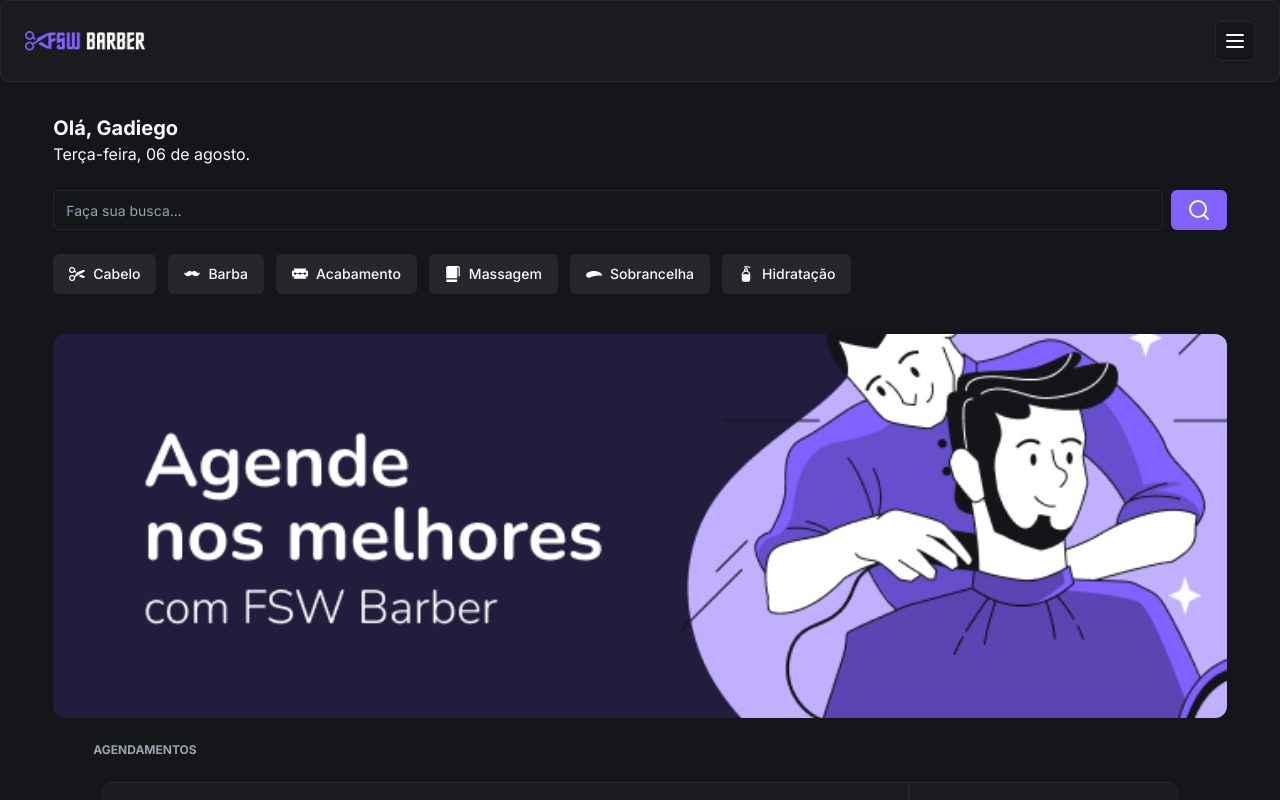
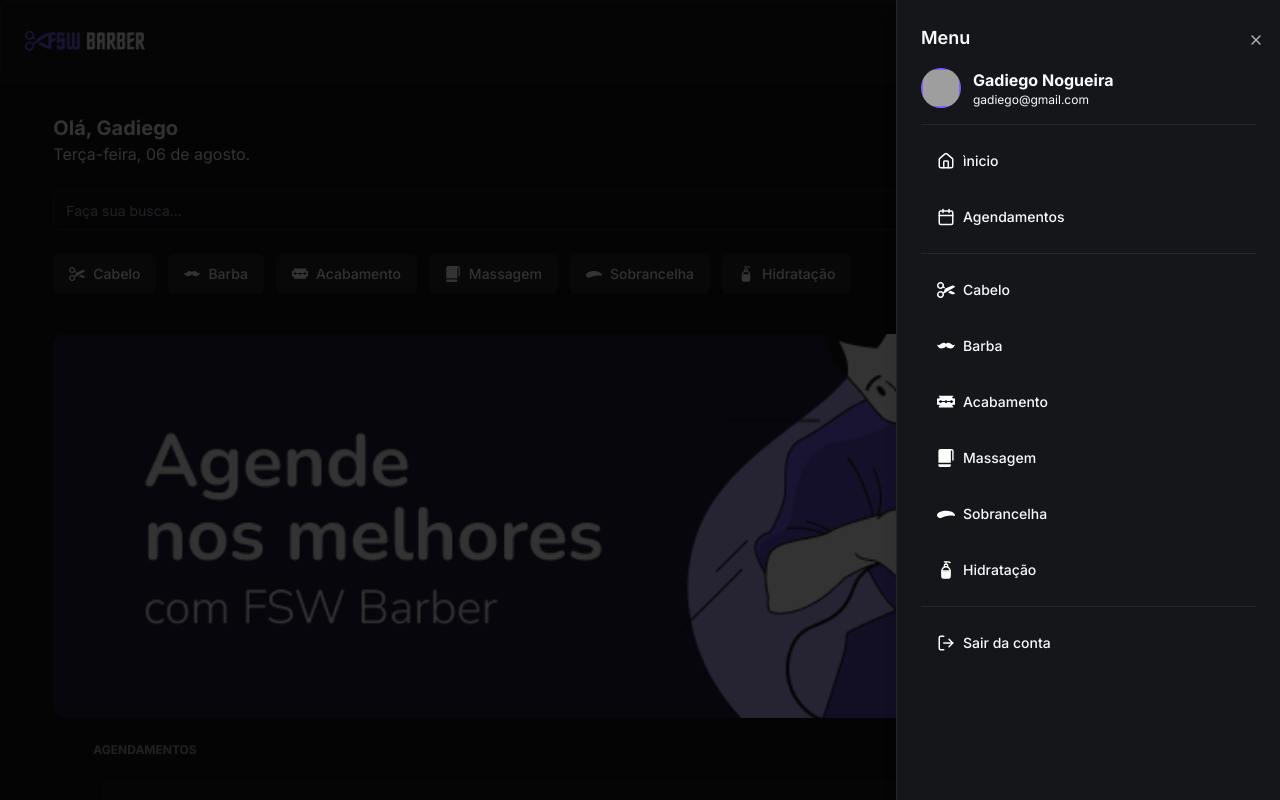
Before and after one commit to GadiegoN/barber-app, a Next.js app: page / in a window 1280 px wide. Both pictures are taken after a click on the button 1235 px from the left and 41 px from the top of the page. Shown: the top 800 px of the page. Built offline with nearby package versions, Linux system fonts and the light colour scheme; no server answers; the database is empty; grey boxes are pictures that could not be loaded.

Commit message:
feat: add sidebar

```diff
--- a/package.json
+++ b/package.json
@@ -15,6 +15,7 @@
   "dependencies": {
     "@prisma/client": "^5.17.0",
     "@radix-ui/react-avatar": "^1.1.0",
+    "@radix-ui/react-dialog": "^1.1.1",
     "@radix-ui/react-scroll-area": "^1.1.0",
     "@radix-ui/react-slot": "^1.1.0",
     "@radix-ui/react-toast": "^1.2.1",
--- a/src/app/barbershops/[id]/page.tsx
+++ b/src/app/barbershops/[id]/page.tsx
@@ -1,8 +1,10 @@
+import { MenuSheet } from "@/components/menu-sheet"
 import { PhoneItem } from "@/components/phone-item"
+import { Separator } from "@/components/separator"
 import { ServiceItem } from "@/components/service-item"
 import { Button } from "@/components/ui/button"
 import { db } from "@/lib/prisma"
-import { ChevronLeft, MapPin, Menu, Star } from "lucide-react"
+import { ChevronLeft, MapPin, Star } from "lucide-react"
 import Image from "next/image"
 import Link from "next/link"
 import { notFound } from "next/navigation"
@@ -52,13 +54,9 @@
             </Link>
           </Button>
 
-          <Button
-            size="icon"
-            variant="secondary"
-            className="absolute right-4 top-4 z-10"
-          >
-            <Menu />
-          </Button>
+          <div className="absolute right-4 top-4 z-10">
+            <MenuSheet />
+          </div>
         </div>
       </div>
 
@@ -75,7 +73,7 @@
         </div>
       </section>
 
-      <div className="flex h-px w-full bg-secondary" />
+      <Separator />
 
       <section className="mx-auto w-11/12 max-w-7xl space-y-2">
         <h2 className="select-none text-xs font-bold uppercase text-gray-400">
@@ -84,7 +82,7 @@
         <p className="text-justify text-sm">{barbershopp.description}</p>
       </section>
 
-      <div className="flex h-px w-full bg-secondary" />
+      <Separator />
 
       <section className="mx-auto w-11/12 max-w-7xl space-y-3">
         <h2 className="select-none text-xs font-bold uppercase text-gray-400">
@@ -94,7 +92,7 @@
           <ServiceItem key={service.id} service={service} />
         ))}
 
-        <div className="flex h-px w-full bg-secondary" />
+        <Separator />
 
         <h2 className="select-none text-xs font-bold uppercase text-gray-400">
           Contato
--- a/src/components/header.tsx
+++ b/src/components/header.tsx
@@ -1,7 +1,6 @@
 import Image from "next/image"
 import { Card, CardContent } from "./ui/card"
-import { Button } from "./ui/button"
-import { Menu } from "lucide-react"
+import { MenuSheet } from "./menu-sheet"
 
 export function Header() {
   return (
@@ -15,9 +14,7 @@
             alt="Logo da barbearia"
           />
 
-          <Button variant="outline" size="icon">
-            <Menu />
-          </Button>
+          <MenuSheet />
         </CardContent>
       </Card>
     </header>
--- /dev/null
+++ b/src/components/menu-sheet.tsx
@@ -0,0 +1,84 @@
+import Image from "next/image"
+import { Button } from "./ui/button"
+import { Calendar, Home, LogOut, Menu } from "lucide-react"
+import {
+  Sheet,
+  SheetContent,
+  SheetTrigger,
+  SheetHeader,
+  SheetTitle,
+  SheetClose,
+} from "./ui/sheet"
+import { Separator } from "./separator"
+import { quickSearchOptions } from "@/constants/search"
+import { Avatar, AvatarFallback, AvatarImage } from "./ui/avatar"
+import Link from "next/link"
+
+export function MenuSheet() {
+  return (
+    <Sheet>
+      <SheetTrigger asChild>
+        <Button variant="outline" size="icon">
+          <Menu />
+        </Button>
+      </SheetTrigger>
+      <SheetContent className="space-y-4 overflow-y-auto">
+        <SheetHeader>
+          <SheetTitle className="text-left">Menu</SheetTitle>
+        </SheetHeader>
+
+        <div className="flex items-center gap-3">
+          <Avatar>
+            <AvatarImage
+              className="border-2 border-primary"
+              src="https://github.com/gadiegon.png"
+            />
+            <AvatarFallback className="border-2 border-primary">
+              GN
+            </AvatarFallback>
+          </Avatar>
+          <div>
+            <p className="font-bold">Gadiego Nogueira</p>
+            <p className="truncate text-xs">gadiego@gmail.com</p>
+          </div>
+        </div>
+
+        <Separator />
+        <div className="flex flex-col gap-4">
+          <SheetClose asChild>
+            <Button asChild className="justify-start gap-2" variant="ghost">
+              <Link href="/">
+                <Home size={18} />
+                ìnicio
+              </Link>
+            </Button>
+          </SheetClose>
+          <Button className="justify-start gap-2" variant="ghost">
+            <Calendar size={18} />
+            Agendamentos
+          </Button>
+        </div>
+        <Separator />
+        <div className="flex flex-col gap-4">
+          {quickSearchOptions.map((option, i) => (
+            <Button key={i} className="justify-start gap-2" variant="ghost">
+              <Image
+                src={option.imageUrl}
+                alt={option.title}
+                height={18}
+                width={18}
+                quality={100}
+              />
+              {option.title}
+            </Button>
+          ))}
+        </div>
+        <Separator />
+        <Button className="justify-start gap-2" variant="ghost">
+          <LogOut size={18} />
+          Sair da conta
+        </Button>
+      </SheetContent>
+    </Sheet>
+  )
+}
--- /dev/null
+++ b/src/components/separator.tsx
@@ -0,0 +1,3 @@
+export function Separator() {
+  return <div className="flex h-px w-full bg-secondary" />
+}
--- /dev/null
+++ b/src/components/ui/sheet.tsx
@@ -0,0 +1,140 @@
+"use client"
+
+import * as React from "react"
+import * as SheetPrimitive from "@radix-ui/react-dialog"
+import { cva, type VariantProps } from "class-variance-authority"
+import { X } from "lucide-react"
+
+import { cn } from "@/lib/utils"
+
+const Sheet = SheetPrimitive.Root
+
+const SheetTrigger = SheetPrimitive.Trigger
+
+const SheetClose = SheetPrimitive.Close
+
+const SheetPortal = SheetPrimitive.Portal
+
+const SheetOverlay = React.forwardRef<
+  React.ElementRef<typeof SheetPrimitive.Overlay>,
+  React.ComponentPropsWithoutRef<typeof SheetPrimitive.Overlay>
+>(({ className, ...props }, ref) => (
+  <SheetPrimitive.Overlay
+    className={cn(
+      "fixed inset-0 z-50 bg-black/80 data-[state=open]:animate-in data-[state=closed]:animate-out data-[state=closed]:fade-out-0 data-[state=open]:fade-in-0",
+      className,
+    )}
+    {...props}
+    ref={ref}
+  />
+))
+SheetOverlay.displayName = SheetPrimitive.Overlay.displayName
+
+const sheetVariants = cva(
+  "fixed z-50 gap-4 bg-background p-6 shadow-lg transition ease-in-out data-[state=open]:animate-in data-[state=closed]:animate-out data-[state=closed]:duration-300 data-[state=open]:duration-500",
+  {
+    variants: {
+      side: {
+        top: "inset-x-0 top-0 border-b data-[state=closed]:slide-out-to-top data-[state=open]:slide-in-from-top",
+        bottom:
+          "inset-x-0 bottom-0 border-t data-[state=closed]:slide-out-to-bottom data-[state=open]:slide-in-from-bottom",
+        left: "inset-y-0 left-0 h-full w-3/4 border-r data-[state=closed]:slide-out-to-left data-[state=open]:slide-in-from-left sm:max-w-sm",
+        right:
+          "inset-y-0 right-0 h-full w-3/4  border-l data-[state=closed]:slide-out-to-right data-[state=open]:slide-in-from-right sm:max-w-sm",
+      },
+    },
+    defaultVariants: {
+      side: "right",
+    },
+  },
+)
+
+interface SheetContentProps
+  extends React.ComponentPropsWithoutRef<typeof SheetPrimitive.Content>,
+    VariantProps<typeof sheetVariants> {}
+
+const SheetContent = React.forwardRef<
+  React.ElementRef<typeof SheetPrimitive.Content>,
+  SheetContentProps
+>(({ side = "right", className, children, ...props }, ref) => (
+  <SheetPortal>
+    <SheetOverlay />
+    <SheetPrimitive.Content
+      ref={ref}
+      className={cn(sheetVariants({ side }), className)}
+      {...props}
+    >
+      {children}
+      <SheetPrimitive.Close className="absolute right-4 top-4 rounded-sm opacity-70 ring-offset-background transition-opacity hover:opacity-100 focus:outline-none focus:ring-2 focus:ring-ring focus:ring-offset-2 disabled:pointer-events-none data-[state=open]:bg-secondary">
+        <X className="h-4 w-4" />
+        <span className="sr-only">Close</span>
+      </SheetPrimitive.Close>
+    </SheetPrimitive.Content>
+  </SheetPortal>
+))
+SheetContent.displayName = SheetPrimitive.Content.displayName
+
+const SheetHeader = ({
+  className,
+  ...props
+}: React.HTMLAttributes<HTMLDivElement>) => (
+  <div
+    className={cn(
+      "flex flex-col space-y-2 text-center sm:text-left",
+      className,
+    )}
+    {...props}
+  />
+)
+SheetHeader.displayName = "SheetHeader"
+
+const SheetFooter = ({
+  className,
+  ...props
+}: React.HTMLAttributes<HTMLDivElement>) => (
+  <div
+    className={cn(
+      "flex flex-col-reverse sm:flex-row sm:justify-end sm:space-x-2",
+      className,
+    )}
+    {...props}
+  />
+)
+SheetFooter.displayName = "SheetFooter"
+
+const SheetTitle = React.forwardRef<
+  React.ElementRef<typeof SheetPrimitive.Title>,
+  React.ComponentPropsWithoutRef<typeof SheetPrimitive.Title>
+>(({ className, ...props }, ref) => (
+  <SheetPrimitive.Title
+    ref={ref}
+    className={cn("text-lg font-semibold text-foreground", className)}
+    {...props}
+  />
+))
+SheetTitle.displayName = SheetPrimitive.Title.displayName
+
+const SheetDescription = React.forwardRef<
+  React.ElementRef<typeof SheetPrimitive.Description>,
+  React.ComponentPropsWithoutRef<typeof SheetPrimitive.Description>
+>(({ className, ...props }, ref) => (
+  <SheetPrimitive.Description
+    ref={ref}
+    className={cn("text-sm text-muted-foreground", className)}
+    {...props}
+  />
+))
+SheetDescription.displayName = SheetPrimitive.Description.displayName
+
+export {
+  Sheet,
+  SheetPortal,
+  SheetOverlay,
+  SheetTrigger,
+  SheetClose,
+  SheetContent,
+  SheetHeader,
+  SheetFooter,
+  SheetTitle,
+  SheetDescription,
+}
```
Also changed, not shown: 1 other file (tests, documents, lock files or other folders).
